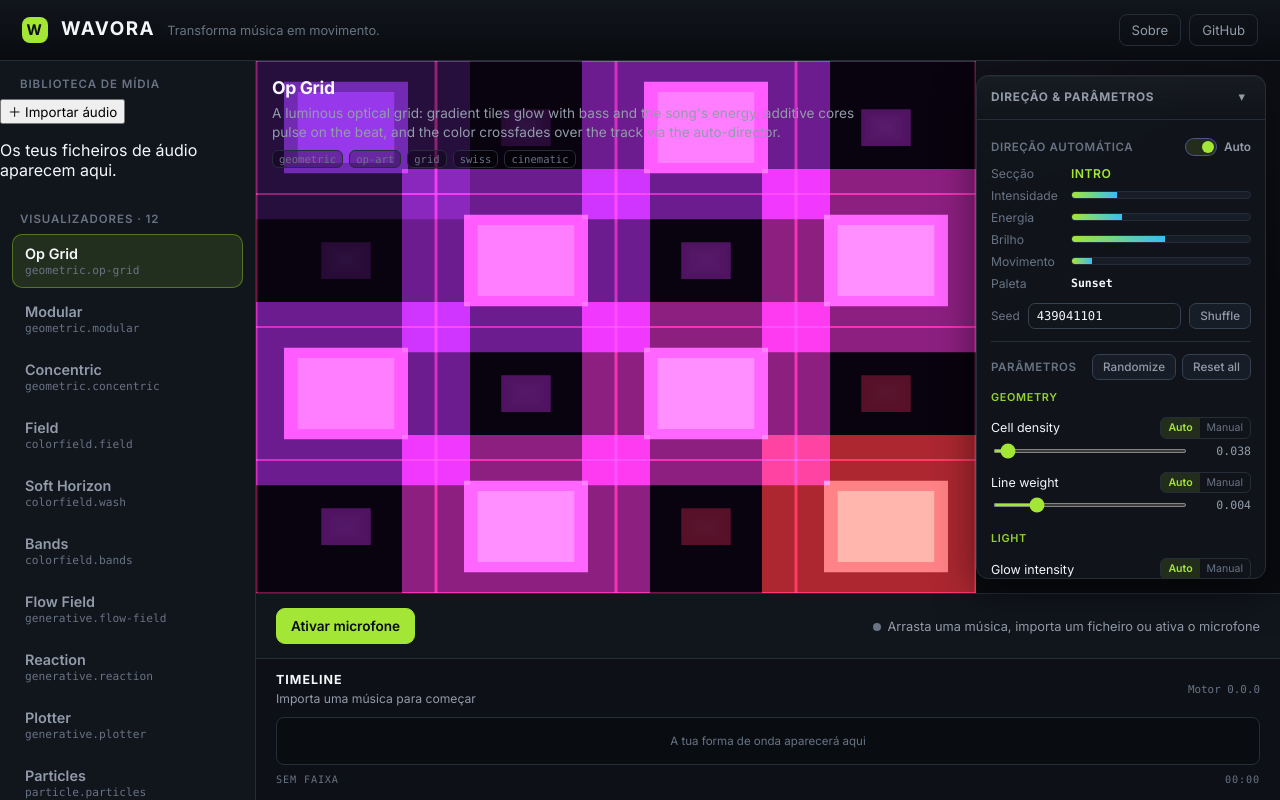
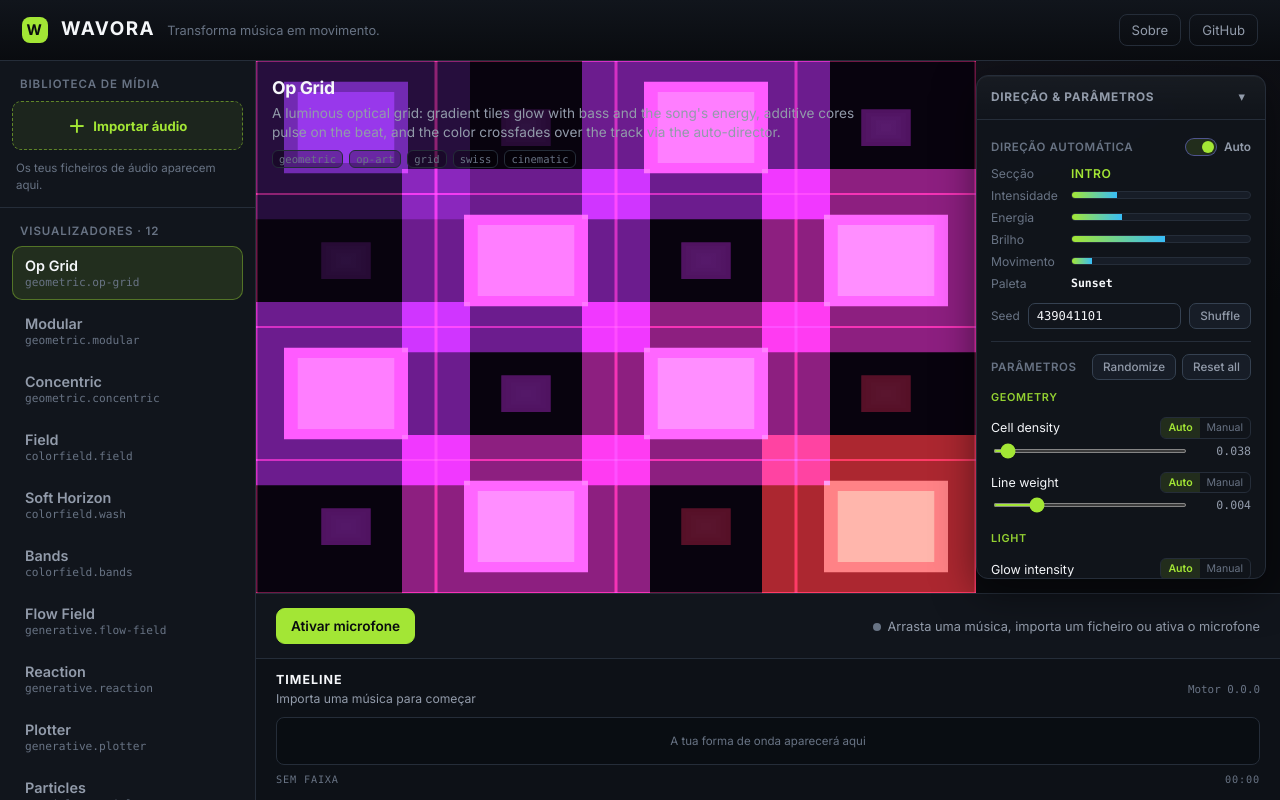
Before and after one commit to monsterdevsocialking/WAVORA, a React (Vite) app in the folder apps/gallery/: page / in a window 1280 px wide. Built offline with nearby package versions, Linux system fonts and the light colour scheme.

Commit message:
style: add WAVORA media library panel

```diff
--- a/apps/gallery/src/styles.css
+++ b/apps/gallery/src/styles.css
@@ -941,3 +941,67 @@ button.mode-btn:hover:not(.active) {
     max-height: none;
   }
 }
+
+
+/* Media library */
+.media-library {
+  padding: 0 12px 14px;
+  border-bottom: 1px solid var(--border);
+}
+.media-library .sidebar-title {
+  padding: 16px 8px 10px;
+}
+.media-import {
+  width: 100%;
+  display: flex;
+  align-items: center;
+  justify-content: center;
+  gap: 8px;
+  padding: 11px 12px;
+  border: 1px dashed rgba(163, 230, 53, 0.5);
+  border-radius: 9px;
+  background: rgba(163, 230, 53, 0.08);
+  color: var(--accent);
+  font-size: 0.82rem;
+  font-weight: 700;
+}
+.media-import:hover {
+  background: rgba(163, 230, 53, 0.14);
+}
+.media-import span { font-size: 1.1rem; }
+.media-item {
+  display: flex;
+  align-items: center;
+  gap: 10px;
+  margin-top: 10px;
+  padding: 10px;
+  border: 1px solid var(--border);
+  border-radius: 9px;
+  background: var(--bg-elev-2);
+  min-width: 0;
+}
+.media-item-icon {
+  display: grid;
+  place-items: center;
+  flex: 0 0 32px;
+  height: 32px;
+  border-radius: 8px;
+  background: rgba(56, 189, 248, 0.12);
+  color: #38BDF8;
+  font-size: 1.1rem;
+}
+.media-item-copy { display: flex; flex-direction: column; min-width: 0; gap: 3px; }
+.media-item-copy strong {
+  color: var(--fg);
+  font-size: 0.75rem;
+  overflow: hidden;
+  text-overflow: ellipsis;
+  white-space: nowrap;
+}
+.media-item-copy span { color: var(--fg-faint); font-size: 0.66rem; }
+.media-empty {
+  margin: 10px 4px 0;
+  color: var(--fg-faint);
+  font-size: 0.72rem;
+  line-height: 1.45;
+}
```
